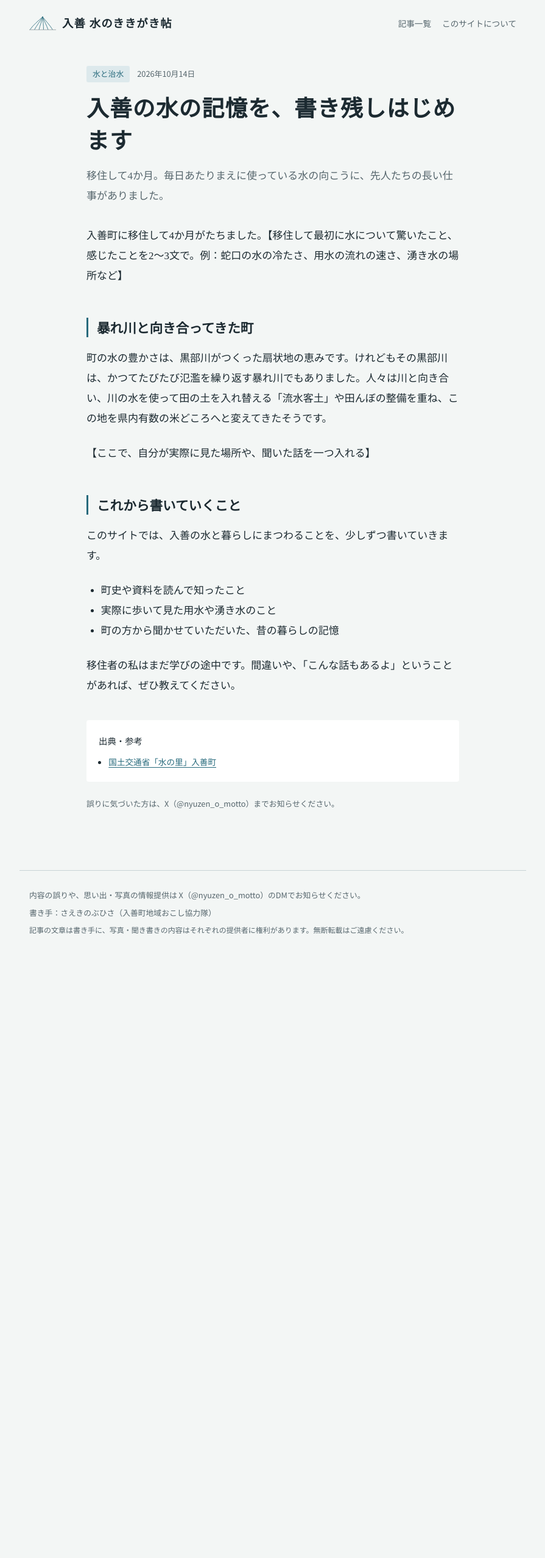
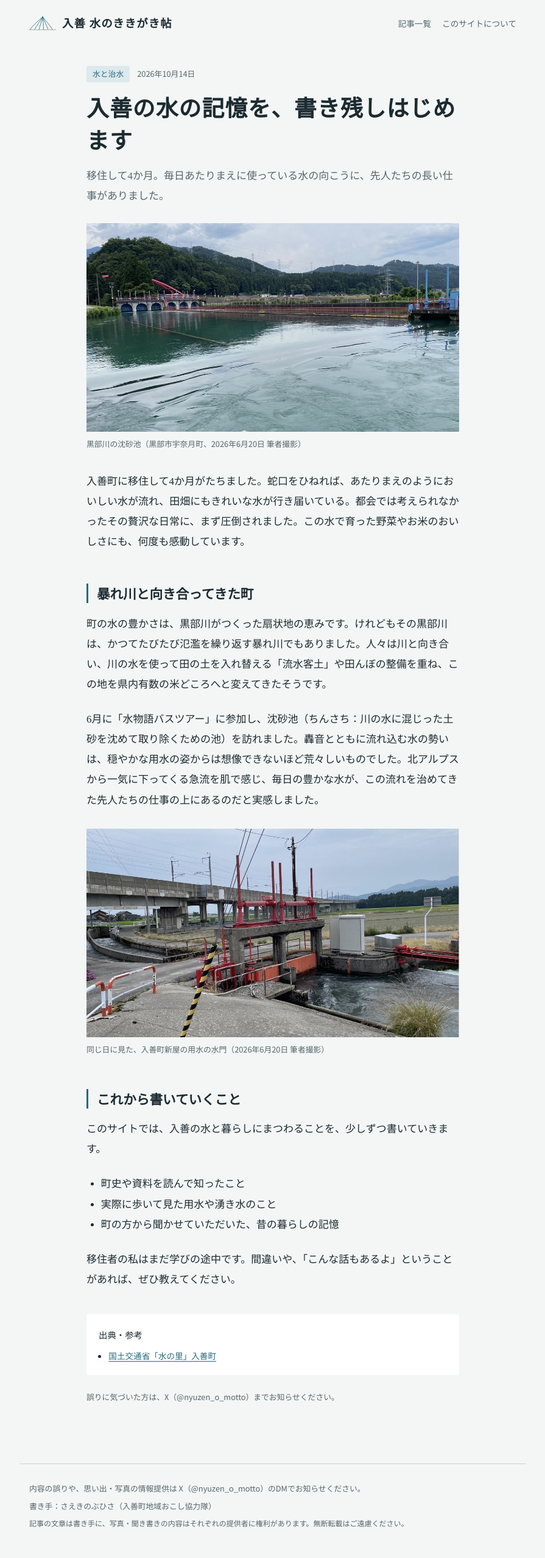
Before and after one commit to nobuhisachiggobito-arch/nyuzen-kioku, a Jekyll site: the page built from _posts/2026-10-14-hajimemasu.md, in a window 1280 px wide. Shown: the whole page at 61% size, without its empty margins (192-1087 px from the left). Built offline with Jekyll 4.4.1, drawn with Linux system fonts in a browser that asks for light colours; before the commit the page ends 1581 px from its top, so only the background shows below that.

Commit message:
記事修正：はじめの記事を本文と写真で完成
Co-Authored-By: Claude Opus 5.5 <noreply@anthropic.com>
Claude-Session: https://claude.ai/code/session_01T1XP3Db4GpVJQuoMfHSgPZ

```diff
--- a/_posts/2026-10-14-hajimemasu.md
+++ b/_posts/2026-10-14-hajimemasu.md
@@ -4,20 +4,26 @@ title: 入善の水の記憶を、書き残しはじめます
 date: 2026-10-14
 category: 水と治水
 summary: 移住して4か月。毎日あたりまえに使っている水の向こうに、先人たちの長い仕事がありました。
+image: /assets/images/2026-06-20-chinsachi.jpg
+image_alt: 山に囲まれた沈砂池。緑色の水面の奥に、アーチ型の水門が並んでいる
+image_caption: 黒部川の沈砂池（黒部市宇奈月町、2026年6月20日 筆者撮影）
 sources:
   - title: 国土交通省「水の里」入善町
     url: https://www.mlit.go.jp/tochimizushigen/mizsei/mizusato/shichoson/hokuriku/nyuzen.htm
 ---
 
-<!-- ↓この記事は「見本」です。自分の言葉に書き換えてから公開してください。 -->
-
-入善町に移住して4か月がたちました。【移住して最初に水について驚いたこと、感じたことを2〜3文で。例：蛇口の水の冷たさ、用水の流れの速さ、湧き水の場所など】
+入善町に移住して4か月がたちました。蛇口をひねれば、あたりまえのようにおいしい水が流れ、田畑にもきれいな水が行き届いている。都会では考えられなかったその贅沢な日常に、まず圧倒されました。この水で育った野菜やお米のおいしさにも、何度も感動しています。
 
 ## 暴れ川と向き合ってきた町
 
 町の水の豊かさは、黒部川がつくった扇状地の恵みです。けれどもその黒部川は、かつてたびたび氾濫を繰り返す暴れ川でもありました。人々は川と向き合い、川の水を使って田の土を入れ替える「流水客土」や田んぼの整備を重ね、この地を県内有数の米どころへと変えてきたそうです。
 
-【ここで、自分が実際に見た場所や、聞いた話を一つ入れる】
+6月に「水物語バスツアー」に参加し、沈砂池（ちんさち：川の水に混じった土砂を沈めて取り除くための池）を訪れました。轟音とともに流れ込む水の勢いは、穏やかな用水の姿からは想像できないほど荒々しいものでした。北アルプスから一気に下ってくる急流を肌で感じ、毎日の豊かな水が、この流れを治めてきた先人たちの仕事の上にあるのだと実感しました。
+
+<figure>
+  <img src="{{ '/assets/images/2026-06-20-shinya-yousui.jpg' | relative_url }}" alt="田んぼの中の用水に設けられた赤い水門。奥に新幹線の高架が見える" loading="lazy">
+  <figcaption>同じ日に見た、入善町新屋の用水の水門（2026年6月20日 筆者撮影）</figcaption>
+</figure>
 
 ## これから書いていくこと
 
--- a/assets/css/style.css
+++ b/assets/css/style.css
@@ -132,6 +132,7 @@ img { max-width: 100%; height: auto; display: block; }
   margin: 2.4em 0 0.8em; padding-left: 14px;
   border-left: 3px solid var(--water);
 }
+.post-body figure { margin: 1.8em 0; }
 .post-body h3 { font-family: var(--display); font-size: 1.1rem; margin: 2em 0 0.6em; }
 .post-body p { margin: 0 0 1.4em; }
 /* 聞き書きの言葉は引用で */
```
Also changed, not shown: assets/images/2026-06-20-chinsachi.jpg (added), assets/images/2026-06-20-shinya-yousui.jpg (added).
